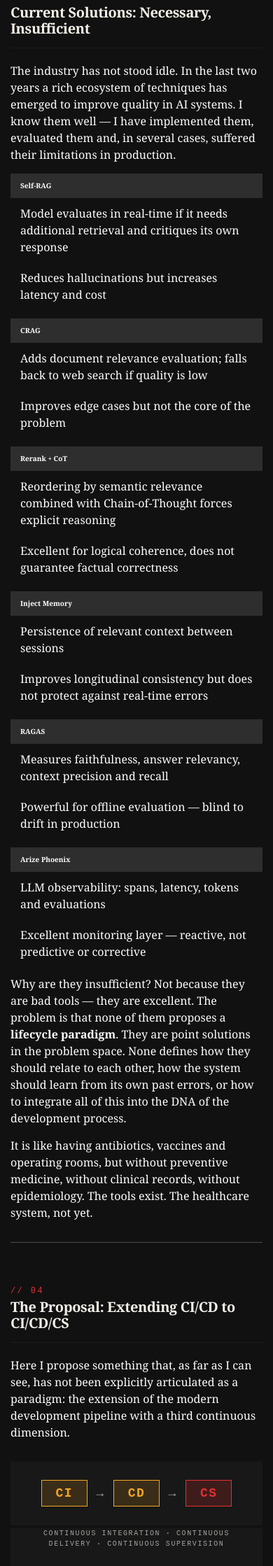
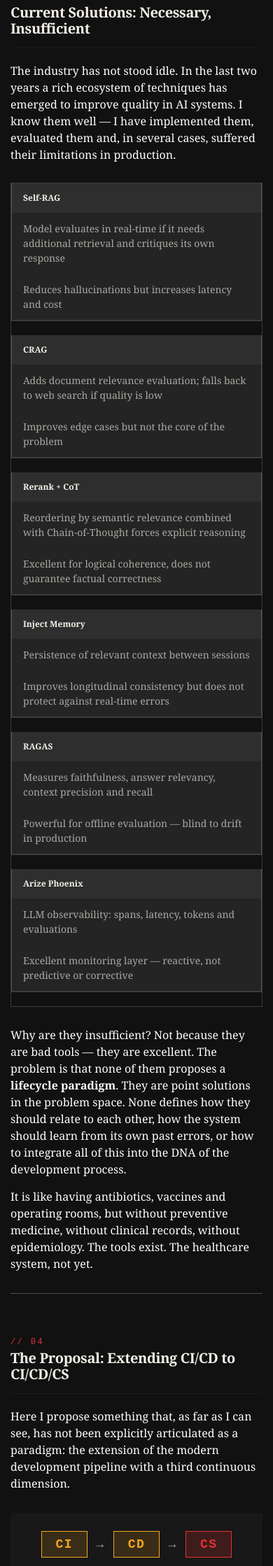
Before and after one commit to coto/coto.github.io, a Jekyll site: the page built from _posts/2026-02-21-continuos-supervision.markdown, in a window 390 px wide. Shown: the part 3506-5744 px from the top of the page at 70% size. Built offline with Jekyll 4.4.1, drawn with Linux system fonts in a browser that asks for light colours; comment, search, counter and statistics services are not loaded.

Commit message:
feat: Add inline CSS for the AI solutions grid table and refactor its SCSS styles with a new border variable.

```diff
--- a/_posts/2026-02-21-continuos-supervision.markdown
+++ b/_posts/2026-02-21-continuos-supervision.markdown
@@ -79,6 +79,32 @@ The problem is amplified in complex RAG systems, agent chains or flows with mult
 ### Current Solutions: Necessary, Insufficient
 
 The industry has not stood idle. In the last two years a rich ecosystem of techniques has emerged to improve quality in AI systems. I know them well — I have implemented them, evaluated them and, in several cases, suffered their limitations in production.
+
+<style>
+  table.ai-sol-grid {
+    border-collapse: collapse !important;
+    width: 100% !important;
+    border: 1px solid var(--ai-border) !important;
+    margin: 2em 0 !important;
+  }
+  table.ai-sol-grid th, table.ai-sol-grid td {
+    border: 1px solid var(--ai-border) !important;
+    padding: 12px 16px !important;
+  }
+  table.ai-sol-grid thead th {
+    background: var(--ai-surface-3) !important;
+    color: var(--ai-amber) !important;
+  }
+  @media (max-width: 600px) {
+    table.ai-sol-grid, table.ai-sol-grid thead, table.ai-sol-grid tbody, table.ai-sol-grid th, table.ai-sol-grid td, table.ai-sol-grid tr {
+      display: block !important;
+    }
+    table.ai-sol-grid thead { display: none !important; }
+    table.ai-sol-grid tr { margin-bottom: 20px !important; border-bottom: 2px solid var(--ai-border) !important; }
+    table.ai-sol-grid td { border: none !important; border-left: 1px solid var(--ai-border) !important; border-right: 1px solid var(--ai-border) !important; }
+    table.ai-sol-grid td:first-child { background: var(--ai-surface-3) !important; font-weight: bold !important; }
+  }
+</style>
 
 {:.ai-sol-grid}
 
--- a/assets/css/main.scss
+++ b/assets/css/main.scss
@@ -682,6 +682,7 @@ $ai-serif: $post-font-family;
   --ai-surface-2: #242424;
   --ai-surface-3: #2e2e2e;
   --ai-muted: rgba(244, 240, 232, 0.65);
+  --ai-border: rgba(244, 240, 232, 0.2);
 }
 
 [data-theme="light"] {
@@ -691,6 +692,7 @@ $ai-serif: $post-font-family;
   --ai-surface-2: #e0e0e0;
   --ai-surface-3: #d0d0d0;
   --ai-muted: rgba(17, 17, 17, 0.65);
+  --ai-border: rgba(17, 17, 17, 0.15);
 }
 
 
@@ -853,19 +855,20 @@ $ai-serif: $post-font-family;
   }
 
   // ---- Solutions grid table  -----------------------------
-  .ai-sol-grid {
-    table {
+  table.ai-sol-grid {
     width: 100%;
-      border-collapse: separate;
-      border-spacing: 2px;
+    border-collapse: collapse;
     margin: $spacing-unit 0;
     font-size: 14px;
+    border: 1px solid var(--ai-border);
 
     thead tr {
       background: var(--ai-surface-3);
 
       th {
         color: $ai-amber;
+        border: 1px solid var(--ai-border);
+        padding: 12px 14px;
       }
     }
 
@@ -873,17 +876,18 @@ $ai-serif: $post-font-family;
       td {
         background: var(--ai-surface-2);
         color: var(--ai-muted);
+        border: 1px solid var(--ai-border);
+        padding: 12px 14px;
 
         &:first-child {
           color: var(--ai-text);
         }
       }
     }
-    }
 
     @include media-query($on-palm) {
 
-      table,
+      &,
       thead,
       tbody,
       th,
@@ -897,16 +901,20 @@ $ai-serif: $post-font-family;
       }
 
       tbody tr {
-        margin-bottom: 12px;
+        margin-bottom: 24px;
+        border-bottom: 2px solid var(--ai-border);
 
         td:first-child {
-          background: $ai-surface-3;
+          background: var(--ai-surface-3);
           padding: 10px 14px;
-          font-size: 10px;
+          font-size: 12px;
+          border-bottom: 1px solid var(--ai-surface-2);
         }
 
         td {
           padding: 10px 14px;
+          border-left: 1px solid var(--ai-border);
+          border-right: 1px solid var(--ai-border);
         }
       }
     }
@@ -1029,7 +1037,7 @@ $ai-serif: $post-font-family;
       margin: 0;
       font-size: 15px;
       color: rgba(244, 240, 232, 0.72);
-      line-height: 1.6;
+      line-height: 1.75;
     }
   }
 
```
Lines whose indentation alone changed are shown as unchanged.
